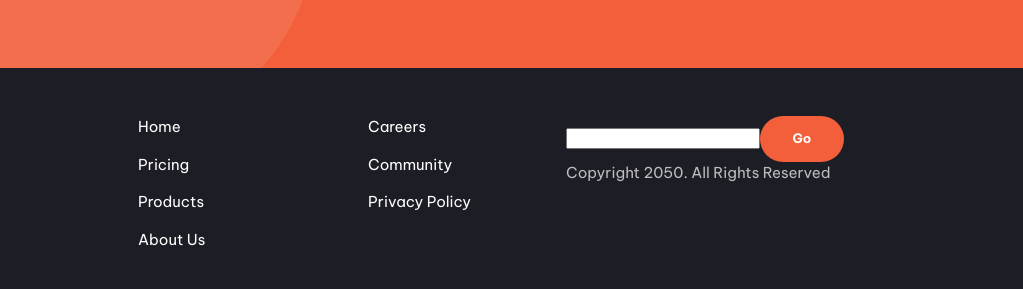
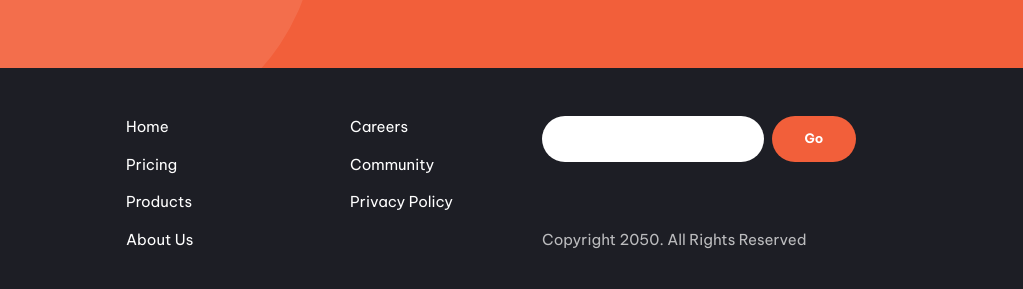
Before and after one commit to Alicja-in-Wonderland/landing-page-tutorial, a website built with Vite: page index.html in a window 1280 px wide. Shown: the part 1767-2056 px from the top of the page, 257-1280 px from the left. Built offline with nearby package versions, Linux system fonts and the light colour scheme.

Commit message:
Styles the footer's form

```diff
--- a/style.css
+++ b/style.css
@@ -286,6 +286,19 @@ p[data-width="wide"] {
 
 .primary-footer-form {
   grid-area: form;
+  display: grid;
+  align-content: space-between;
+}
+
+.primary-footer form {
+  display: flex;
+  gap: var(--size-200);
+}
+
+input:where([type="text"], [type="email"]) {
+  border-radius: 100vw;
+  border: 0;
+  padding: var(--size-300) var(--size-400);
 }
 
 @media (min-width: 50em) {
```
